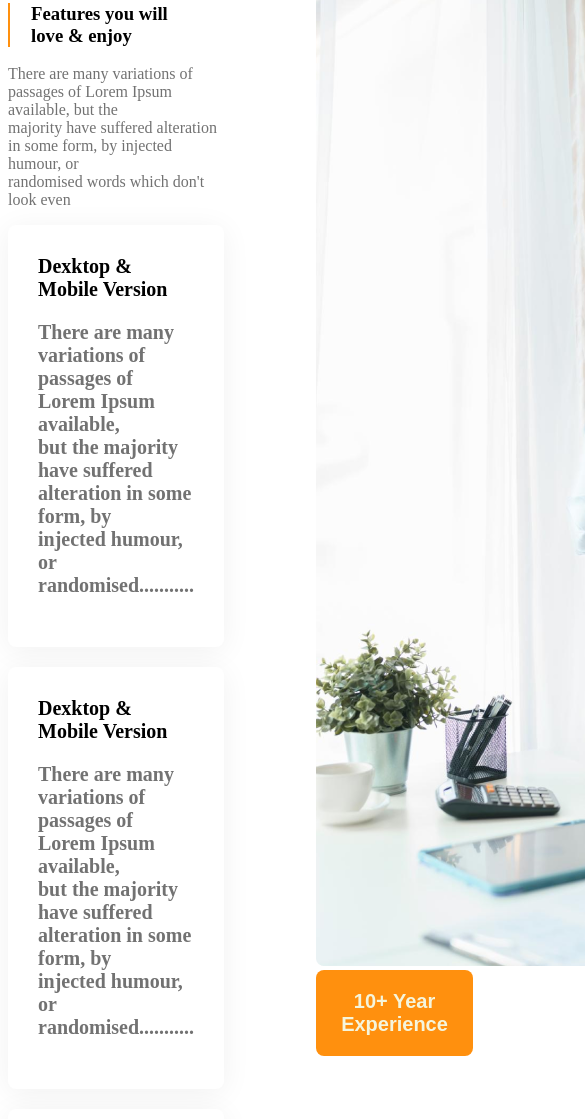
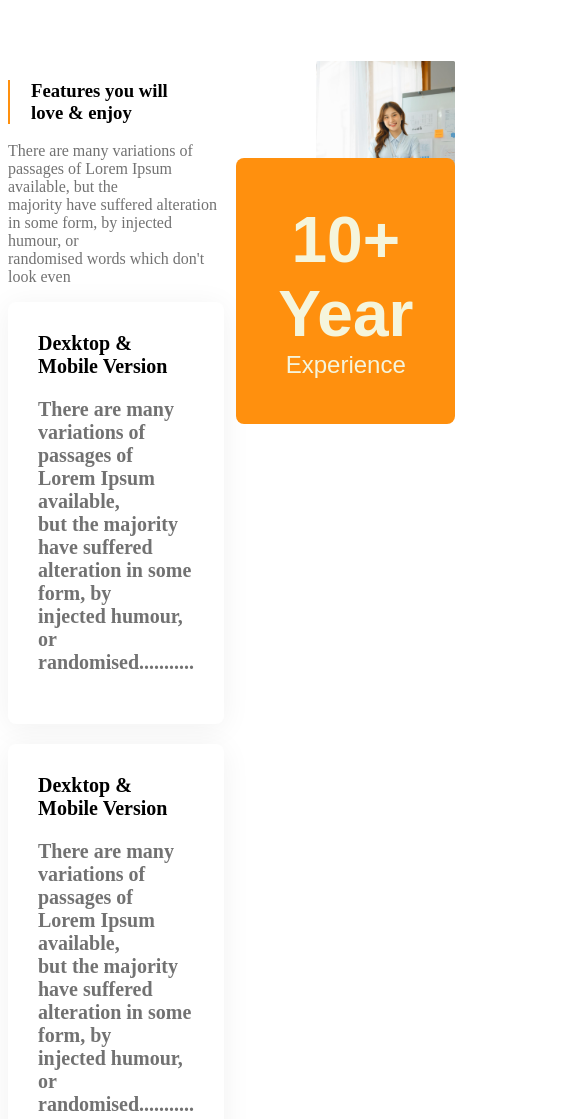
Before and after one commit to Aushi720/git-file, a plain HTML site: page index.html in a window 390 px wide. Shown: the part 1638-2757 px from the top of the page, 585 px wide, since content can reach past the window. Drawn offline with Linux system fonts and the light colour scheme.

Commit message:
added feature architect and image beside experience

```diff
--- a/index.html
+++ b/index.html
@@ -68,10 +68,10 @@
 
 
             </div>
-            <div>
+            <div class="features-architect">
                 <img src="./images/architect.png">
                 <button id="badge" class="btn-primary">
-                    <span class="experience-year">10+ Year</span>
+                    <span id="experience-year">10+ Year</span>
                     <br>
                     <span>Experience</span>
                 </button>
--- a/styles.css/bolg.css
+++ b/styles.css/bolg.css
@@ -139,6 +139,7 @@ main > section{
  /* features seaction realted style */
  .features{
     gap: 92px;
+    margin-top: 77px;
  }
  #feacture-section-title{
     border-left: 2px solid #FF900E;
@@ -157,10 +158,25 @@ background: rgb(255, 255, 255);
 padding: 30px;
 margin-bottom: 20px;
  }
+ #badge{
+    padding: 45px 42px;
+    font-size: 1.5rem;
+    font-weight: 500;
+    margin-left: -80px;
+    margin-top: -100px;
+ }
+ #experience-year{
+    font-size: 4rem;
+    font-weight: 700;
+ }
+ .features-architect img{
+    width: 100%;
+ }
 /* responsive meadia quarey */
  @media screen and (max-width:576){
     .nabvar,
      .nav-links,
+     .features,
      .teams{
         flex-direction: column;
     }
@@ -179,14 +195,22 @@ margin-bottom: 20px;
         grid-template-columns: 1fr;
 
     }
+    #badge{
+        margin-top: 20px;
+        margin-left: 20px;
+    }
  }
 
  /* Meadium size device */
  @media screen and (min-width: 576px) and (max-width: 992px) {
-    .teams{
+    .teams, .features{
       flex-direction: column;
     }
    .our-features{
     margin: 50px auto;
    }
+   #badge{
+        margin-top: 20px;
+        margin-left: 20px;
+    }
  }
```
